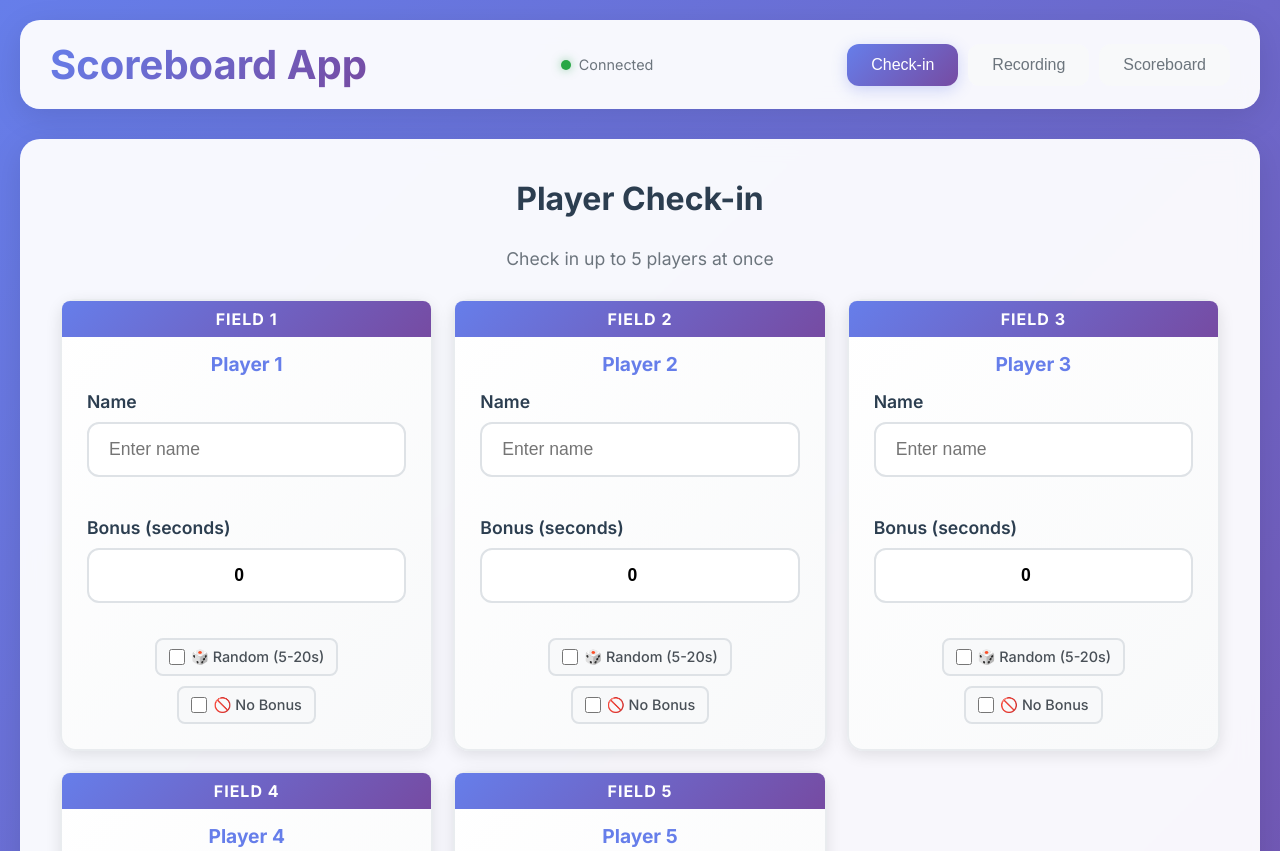
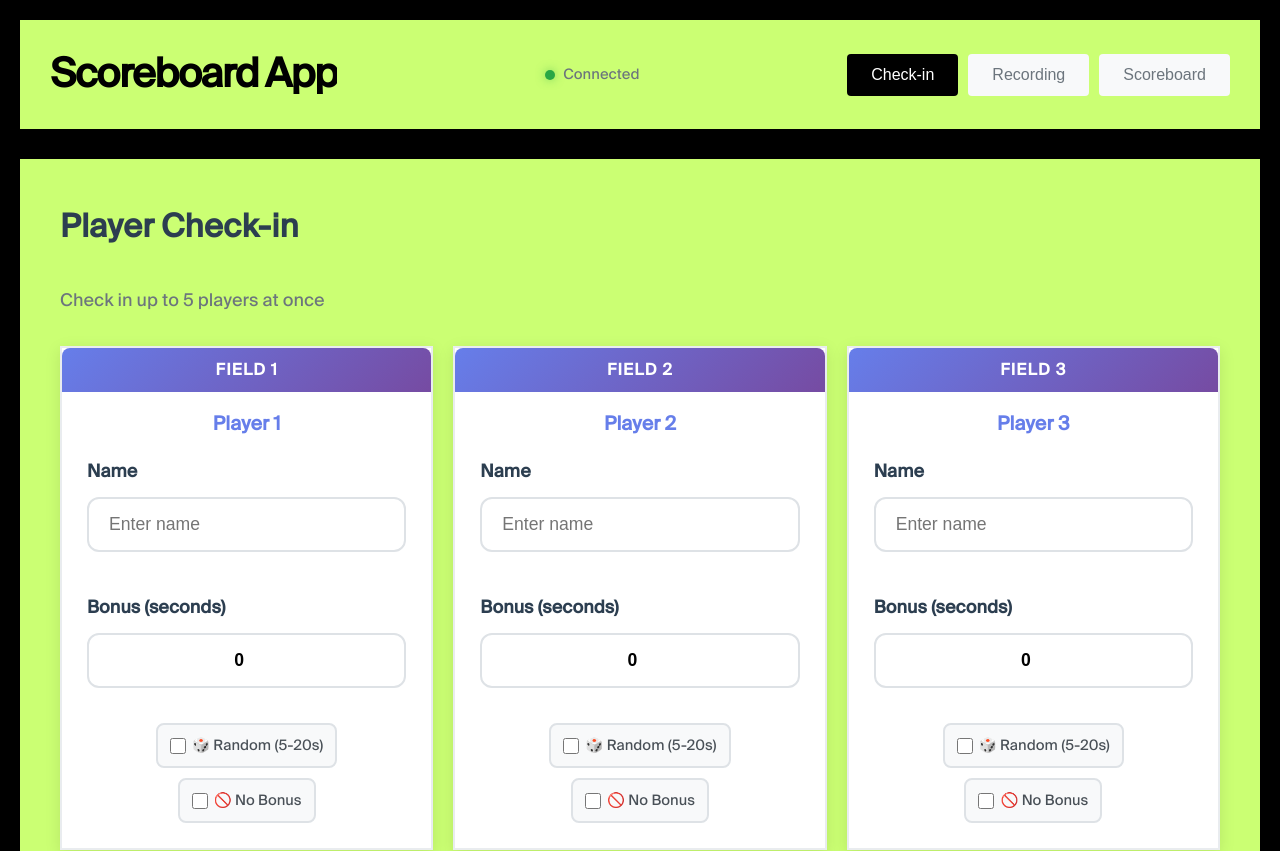
Before and after one commit to Ralphbruens/Scoreboard, a website: page index.html in a window 1280 px wide. Shown: the top 851 px of the page. Drawn offline with nearby package versions, Linux system fonts and the light colour scheme.

Commit message:
Update Colors

```diff
--- a/styles.css
+++ b/styles.css
@@ -1,3 +1,18 @@
+
+
+:root {
+    --main-color:#000;
+    --secondary-color:#CBFF73;
+    --tertiary-color:#fff;
+}
+
+@font-face {
+    font-family: "SuisseIntlBook";
+    src: url(assets/fonts/SuisseIntl-Book.woff2);
+}
+
+
+
 /* Reset and Base Styles */
 * {
     margin: 0;
@@ -6,8 +21,8 @@
 }
 
 body {
-    font-family: 'Inter', sans-serif;
-    background: linear-gradient(135deg, #667eea 0%, #764ba2 100%);
+    font-family:"SuisseIntlBook", Arial, Helvetica, sans-serif ;
+    background: var(--main-color);
     min-height: 100vh;
     color: #333;
 }
@@ -20,9 +35,9 @@ body {
 
 /* Header Styles */
 .header {
-    background: rgba(255, 255, 255, 0.95);
+    background: var(--secondary-color);
     backdrop-filter: blur(10px);
-    border-radius: 20px;
+    border-radius: 0px;
     padding: 20px 30px;
     margin-bottom: 30px;
     box-shadow: 0 8px 32px rgba(0, 0, 0, 0.1);
@@ -35,11 +50,12 @@ body {
 
 .header h1 {
     font-size: 2.5rem;
-    font-weight: 700;
-    background: linear-gradient(135deg, #667eea, #764ba2);
+    letter-spacing: -0.04em;
+    background: var(--main-color);
     -webkit-background-clip: text;
     -webkit-text-fill-color: transparent;
     background-clip: text;
+
 }
 
 .nav {
@@ -50,7 +66,7 @@ body {
 .nav-btn {
     padding: 12px 24px;
     border: none;
-    border-radius: 12px;
+    border-radius: 4px;
     background: #f8f9fa;
     color: #6c757d;
     font-weight: 500;
@@ -65,9 +81,9 @@ body {
 }
 
 .nav-btn.active {
-    background: linear-gradient(135deg, #667eea, #764ba2);
-    color: white;
-    box-shadow: 0 4px 15px rgba(102, 126, 234, 0.3);
+    background: var(--main-color);
+    color: var(--tertiary-color);
+    /* box-shadow: 0 4px 15px rgba(102, 126, 234, 0.3); */
 }
 
 .connection-status {
@@ -89,7 +105,7 @@ body {
     background: #28a745;
     box-shadow: 0 0 10px rgba(40, 167, 69, 0.5);
 }
-
+color
 .status-indicator.offline {
     background: #dc3545;
     box-shadow: 0 0 10px rgba(220, 53, 69, 0.5);
@@ -102,9 +118,9 @@ body {
 
 /* Main Content */
 .main-content {
-    background: rgba(255, 255, 255, 0.95);
+    background: var(--secondary-color);
     backdrop-filter: blur(10px);
-    border-radius: 20px;
+    border-radius: ox;
     padding: 40px;
     box-shadow: 0 8px 32px rgba(0, 0, 0, 0.1);
     min-height: 70vh;
@@ -121,13 +137,13 @@ body {
 .screen h2 {
     font-size: 2rem;
     margin-bottom: 30px;
-    text-align: center;
+    text-align: left;
     color: #2c3e50;
 }
 
 /* Check-in Form Styles */
 .subtitle {
-    text-align: center;
+    text-align: left;
     color: #6c757d;
     font-size: 1.1rem;
     margin-bottom: 30px;
@@ -141,8 +157,8 @@ body {
 }
 
 .player-slot-checkin {
-    background: linear-gradient(135deg, #fff, #f8f9fa);
-    border-radius: 16px;
+    background: var(--tertiary-color);
+    border-radius: 0px;
     padding: 25px;
     box-shadow: 0 4px 15px rgba(0, 0, 0, 0.1);
     transition: all 0.3s ease;
```
Also changed, not shown: assets/fonts/SuisseIntl-Book.woff2 (added), assets/fonts/SuisseIntl-Semibold.woff2 (added).
